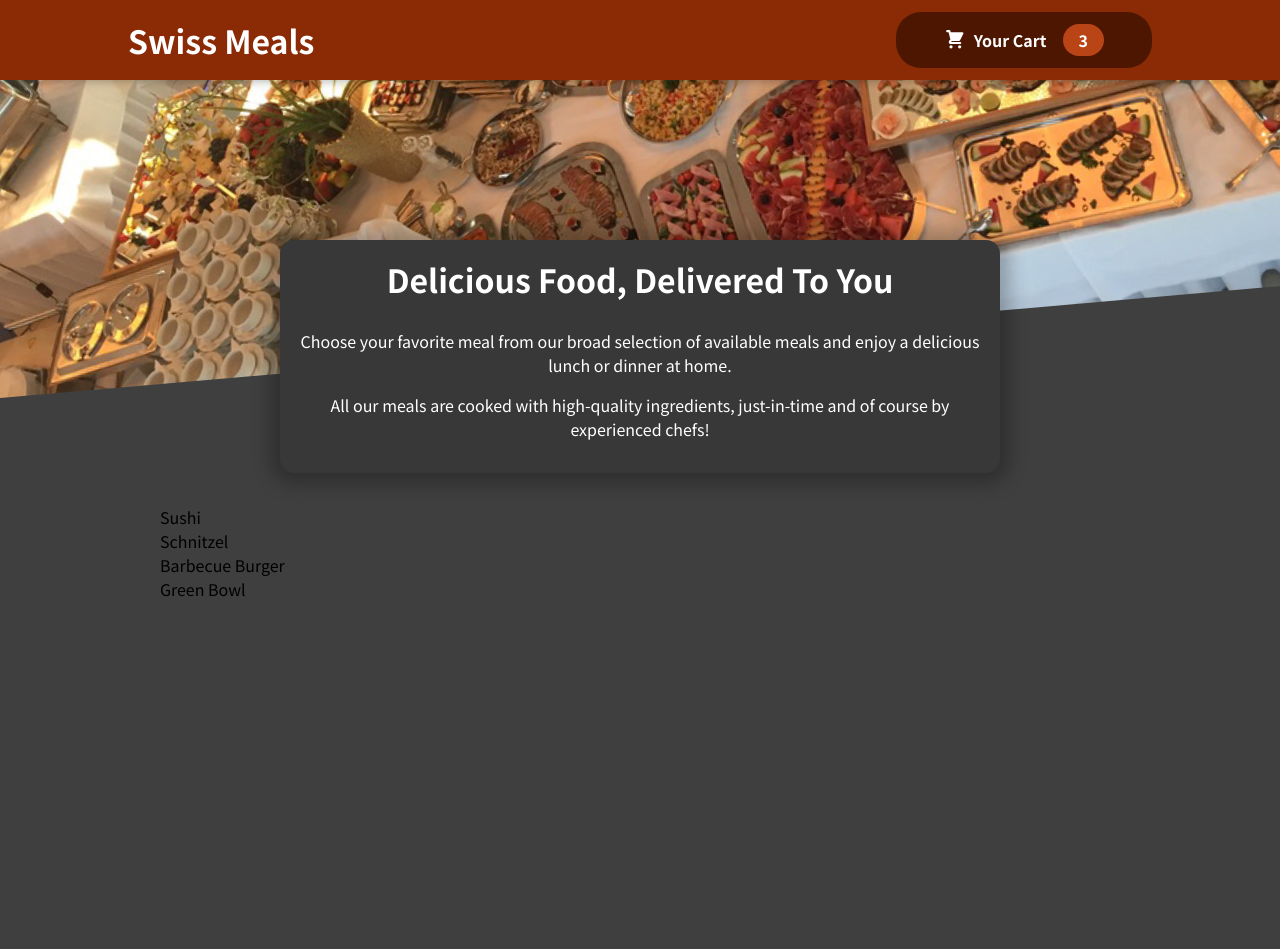
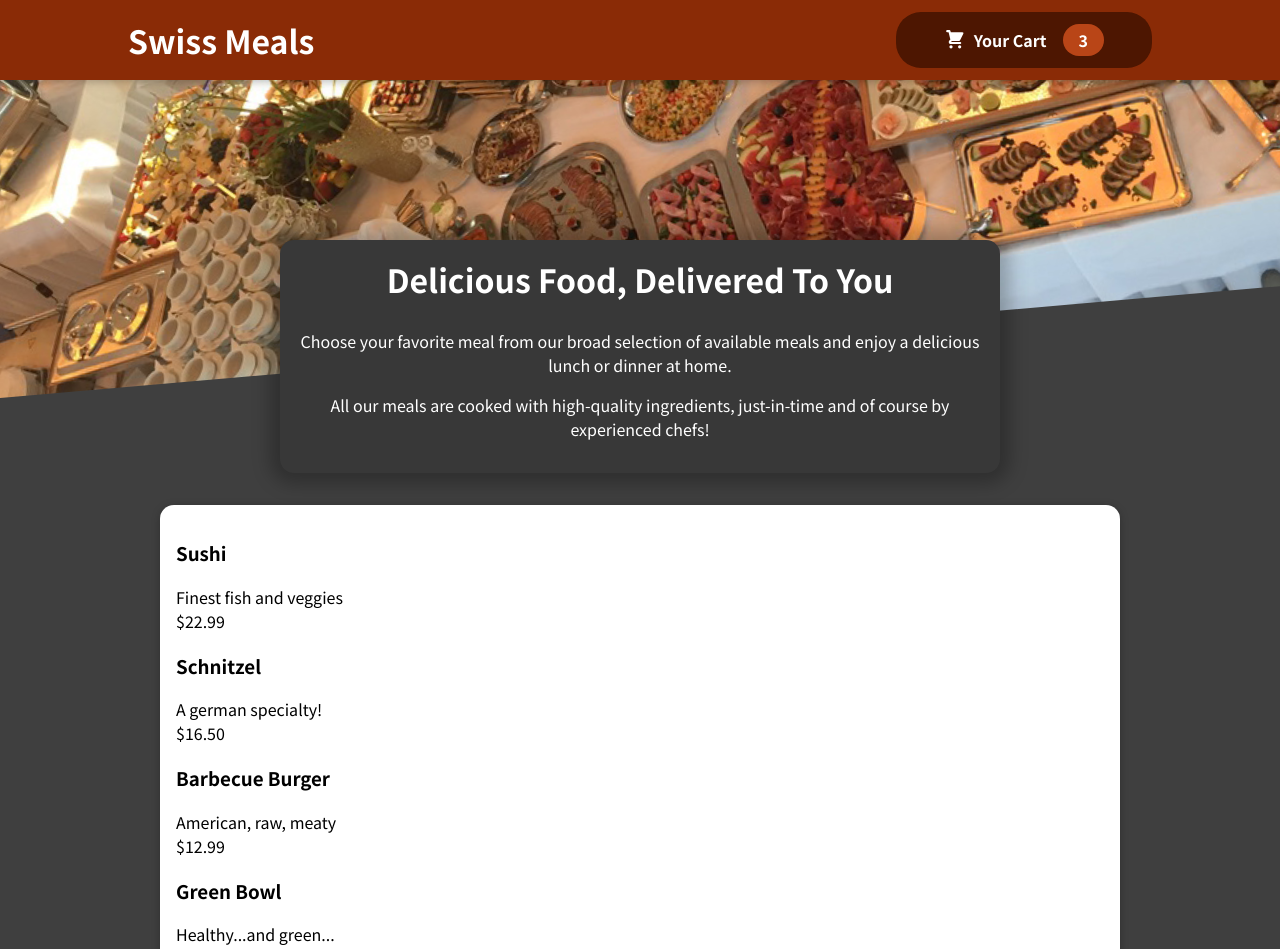
Before and after one commit to Rajat124/restaurant-app, a React (Create React App) app: page / in a window 1280 px wide. Shown: the top 949 px of the page. Before the commit the page ends 800 px from the top, so only its background shows below. Built offline with nearby package versions, Linux system fonts and the light colour scheme.

Commit message:
Making the Items visible

```diff
--- a/src/components/Meals/AvailableMeals.js
+++ b/src/components/Meals/AvailableMeals.js
@@ -1,4 +1,6 @@
+import Card from "../UI/Card";
 import classes from "./AvailableMeals.module.css";
+import MealsItem from "./MealsItem/MealsItem";
 
 const DUMMY_MEALS = [
   {
@@ -28,11 +30,19 @@
 ];
 
 const AvailableMeals = () => {
-  const mealsList = DUMMY_MEALS.map((meal) => <li>{meal.name}</li>);
+  const mealsList = DUMMY_MEALS.map((meal) => (
+    <MealsItem
+      name={meal.name}
+      price={meal.price}
+      description={meal.description}
+    ></MealsItem>
+  ));
 
   return (
     <section className={classes.meals}>
-      <ul>{mealsList}</ul>
+      <Card>
+        <ul>{mealsList}</ul>
+      </Card>
     </section>
   );
 };
--- /dev/null
+++ b/src/components/Meals/MealsItem/MealsItem.js
@@ -0,0 +1,18 @@
+import classes from "./MealsItem.module.css";
+
+const MealsItem = (props) => {
+  const price = `$${props.price.toFixed(2)}`;
+
+  return (
+    <li>
+      <div className={classes.meals}>
+        <h3>{props.name}</h3>
+        <div>{props.description}</div>
+        <div>{price}</div>
+      </div>
+      {/* <div></div> */}
+    </li>
+  );
+};
+
+export default MealsItem;
--- /dev/null
+++ b/src/components/Meals/MealsItem/MealsItem.module.css
@@ -0,0 +1,22 @@
+.meal {
+    display: flex;
+    justify-content: space-between;
+    margin: 1rem;
+    padding-bottom: 1rem;
+    border-bottom: 1px solid #ccc;
+  }
+
+  .meal h3 {
+    margin: 0 0 0.25rem 0;
+  }
+
+  .description {
+    font-style: italic;
+  }
+
+  .price {
+    margin-top: 0.25rem;
+    font-weight: bold;
+    color: #ad5502;
+    font-size: 1.25rem;
+  }
--- /dev/null
+++ b/src/components/UI/Card.js
@@ -0,0 +1,7 @@
+import classes from "./Card.module.css";
+
+const Card = (props) => {
+  return <div className={classes.card}>{props.children}</div>;
+};
+
+export default Card;
--- /dev/null
+++ b/src/components/UI/Card.module.css
@@ -0,0 +1,6 @@
+.card {
+    padding: 1rem;
+    box-shadow: 0 2px 8px rgba(0, 0, 0, 0.25);
+    border-radius: 14px;
+    background-color: white;
+  }
```
